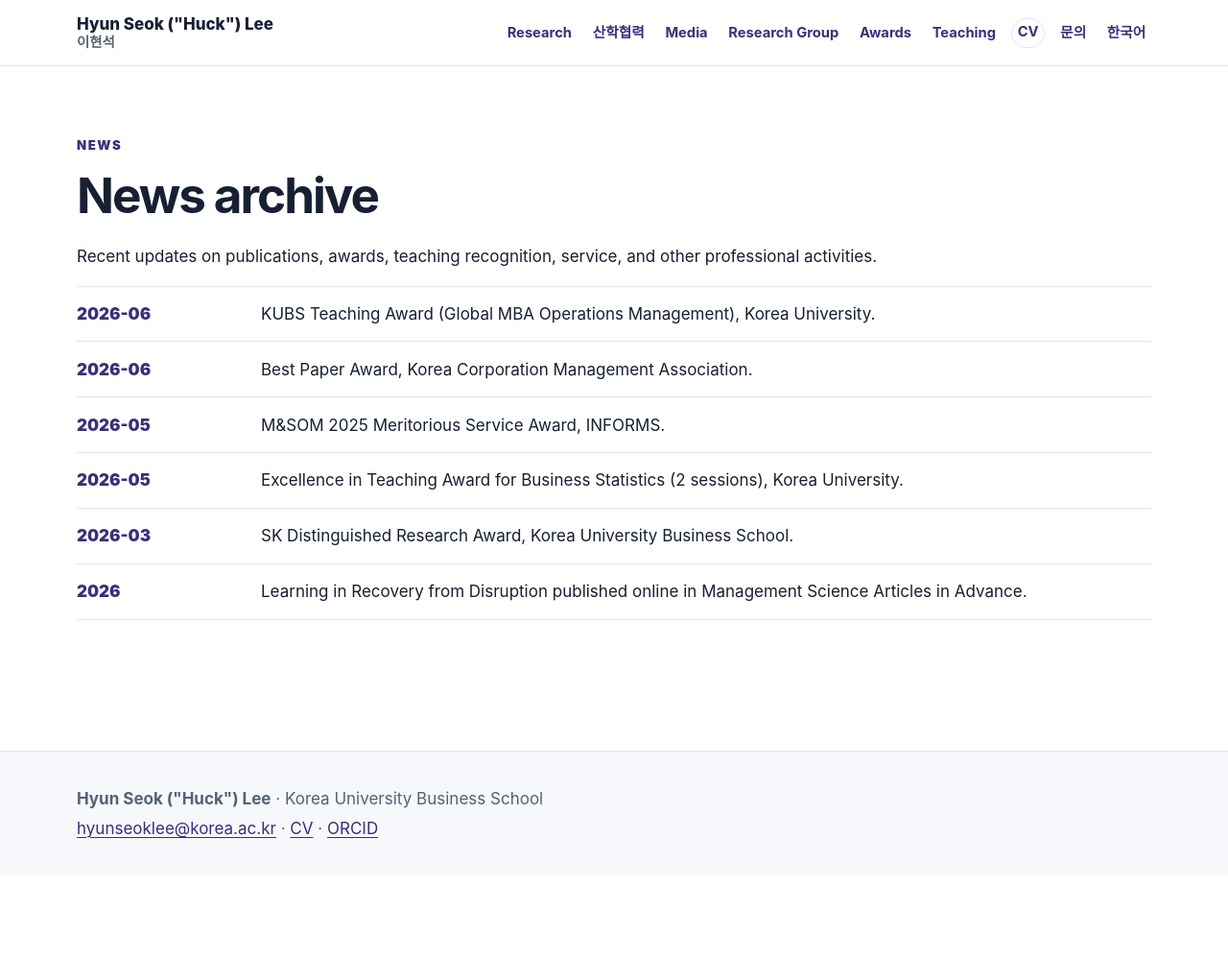
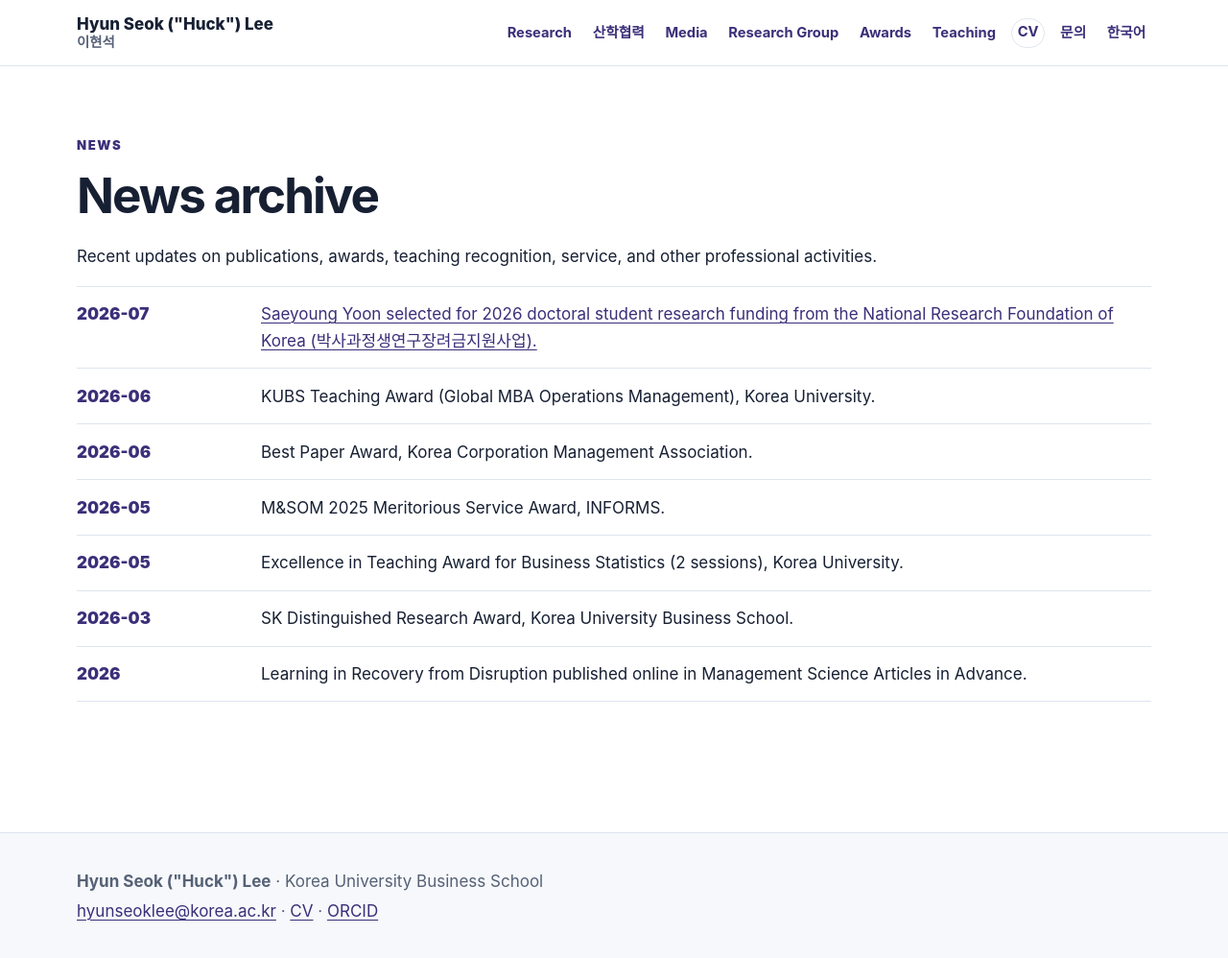
Before and after one commit to lordya2/lordya2.github.io, a Jekyll site: the page built from pages/news.md, in a window 1280 px wide and 998 px high. Shown: the whole window at 96% size. Built offline with Jekyll 4.4.1, drawn with Linux system fonts in a browser that asks for light colours.

Commit message:
Update presentations and student news (#27)
* Update presentations and student news

* Update presentations and student news

* Update presentations and student news

* Update presentations and student news

```diff
--- a/_data/news.yml
+++ b/_data/news.yml
@@ -1,3 +1,6 @@
+- date: '2026-07'
+  text: 'Saeyoung Yoon selected for 2026 doctoral student research funding from the National Research Foundation of Korea (박사과정생연구장려금지원사업).'
+  url: '/pages/people.html#saeyoung-yoon-nrf-2026'
 - date: '2026-06'
   text: 'KUBS Teaching Award (Global MBA Operations Management), Korea University.'
 - date: '2026-06'
--- a/pages/news.md
+++ b/pages/news.md
@@ -11,7 +11,7 @@ description: Archive of recent news, awards, publications, teaching recognition,
   <p>Recent updates on publications, awards, teaching recognition, service, and other professional activities.</p>
   <ul class="timeline-list">
     {% for item in site.data.news %}
-      <li><time>{{ item.date }}</time><span>{{ item.text }}</span></li>
+      <li><time datetime="{{ item.date }}">{{ item.date }}</time><span>{% if item.url %}<a href="{{ item.url | relative_url }}">{{ item.text }}</a>{% else %}{{ item.text }}{% endif %}</span></li>
     {% endfor %}
   </ul>
 </section>
```
Also changed, not shown: _data/people.yml (+10 -10 lines), index.md (+1 -1 lines).
